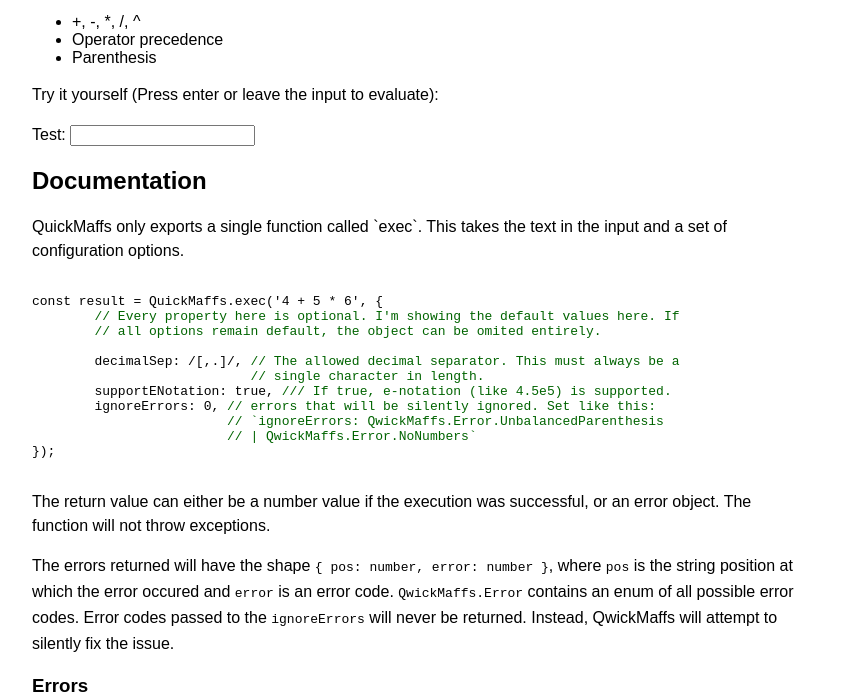
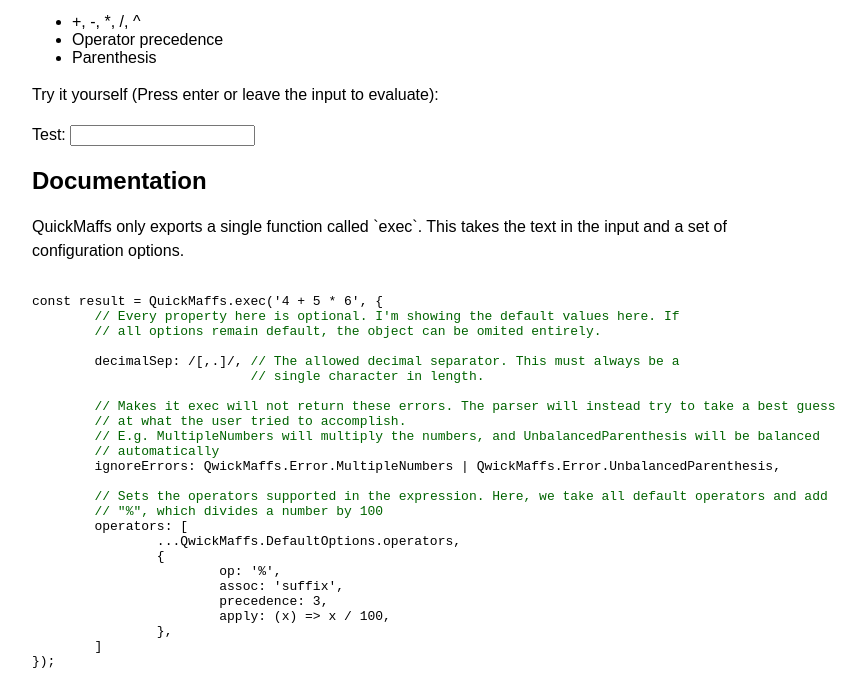
Before and after one commit to edave64/qwick-maffs, a website: page index.html in a window 1280 px wide. Shown: the part 101-798 px from the top of the page, without its empty margins (224-1089 px from the left). Drawn offline with Linux system fonts and the light colour scheme.

Commit message:
chore: Update to version 0.3

```diff
--- a/index.html
+++ b/index.html
@@ -118,10 +118,24 @@ const result = QuickMaffs.exec('4 + 5 * 6', {
 
 	decimalSep: /[,.]/, <span class="comment">// The allowed decimal separator. This must always be a
 	                    // single character in length.</span>
-	supportENotation: true, <span class="comment">/// If true, e-notation (like 4.5e5) is supported.</span>
-	ignoreErrors: 0, <span class="comment">// errors that will be silently ignored. Set like this:
-	                 // `ignoreErrors: QwickMaffs.Error.UnbalancedParenthesis
-	                 // | QwickMaffs.Error.NoNumbers`</span>
+
+	<span class="comment">// Makes it exec will not return these errors. The parser will instead try to take a best guess
+	// at what the user tried to accomplish.
+	// E.g. MultipleNumbers will multiply the numbers, and UnbalancedParenthesis will be balanced
+	// automatically</span>
+	ignoreErrors: QwickMaffs.Error.MultipleNumbers | QwickMaffs.Error.UnbalancedParenthesis,
+
+	<span class="comment">// Sets the operators supported in the expression. Here, we take all default operators and add
+	// "%", which divides a number by 100</span>
+	operators: [
+		...QwickMaffs.DefaultOptions.operators,
+		{
+			op: '%',
+			assoc: 'suffix',
+			precedence: 3,
+			apply: (x) => x / 100,
+		},
+	]
 });
 			</code></pre>
 		</p>
--- a/package.json
+++ b/package.json
@@ -1,6 +1,6 @@
 {
 	"name": "qwick-maffs",
-	"version": "0.1.1",
+	"version": "0.3.0",
 	"description": "Support simple mathmatical expressions in numeric inputs. Written to be completely framework agnostic.",
 	"main": "index.js",
 	"scripts": {
--- a/src/index.ts
+++ b/src/index.ts
@@ -1,5 +1,5 @@
 /*!
- * QwickMaffs 0.1.0 by edave64
+ * QwickMaffs 0.3.0 by edave64
  * Released under the MIT license: https://github.com/edave64/qwick-maffs/blob/main/LICENCE
  */
 
```
Also changed, not shown: README.md, 1 other file.
